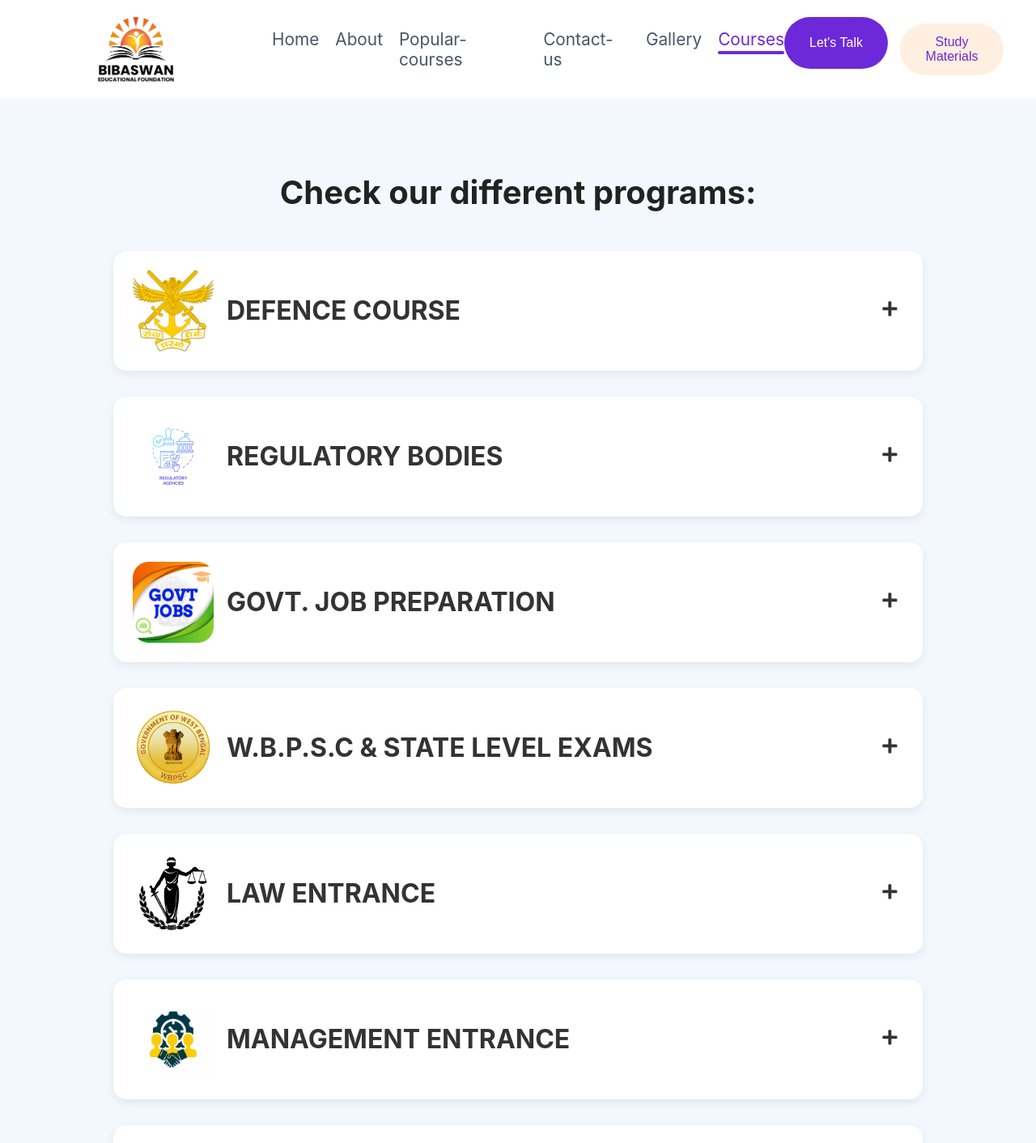
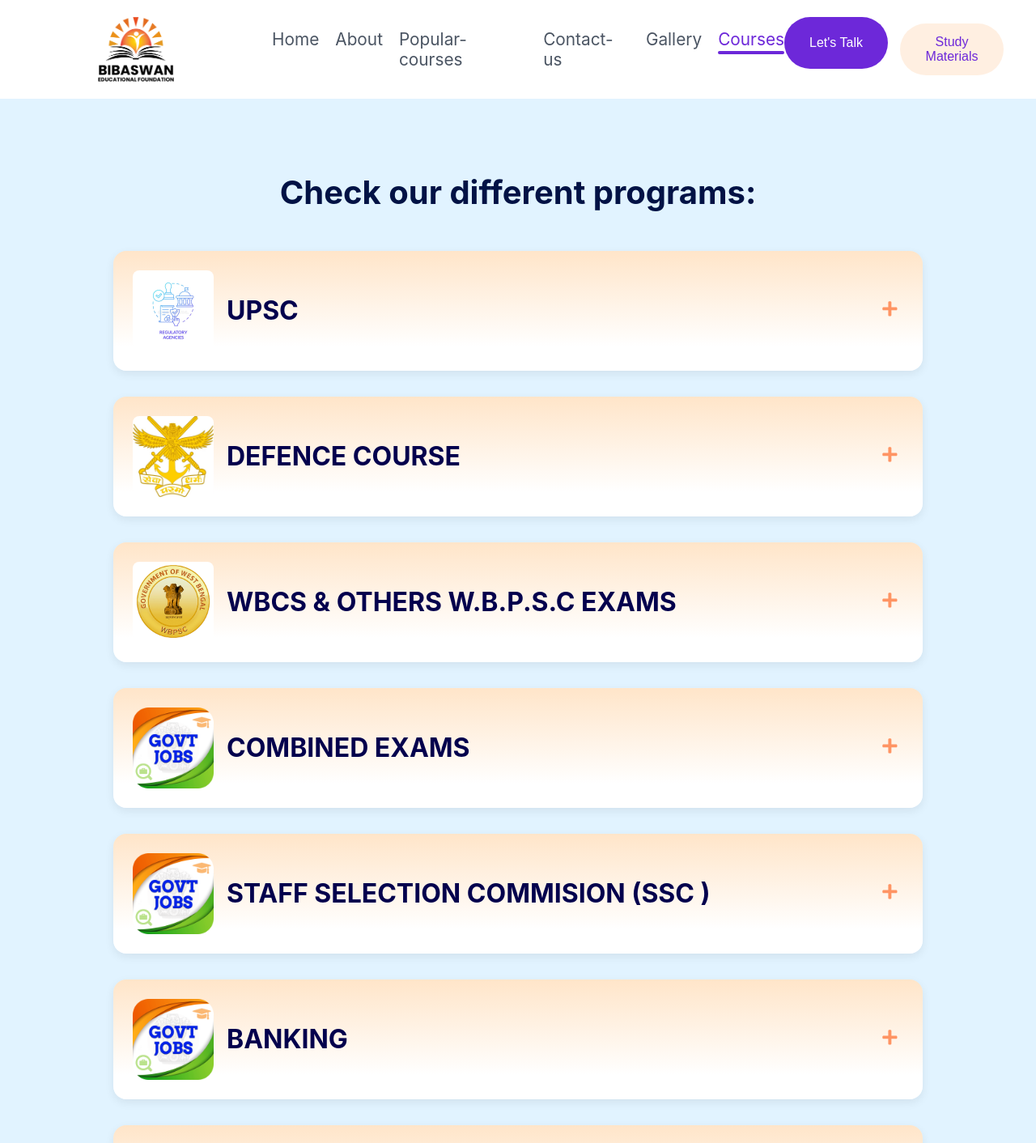
Before and after one commit to bibaswan19/v1-19-07-2025, a React (Create React App) app: page /courses in a window 1280 px wide. Shown: the top 1412 px of the page at 81% size. Built offline with nearby package versions, Linux system fonts and the light colour scheme.

Commit message:
Add files via upload

```diff
--- a/src/Courses.css
+++ b/src/Courses.css
@@ -1,6 +1,6 @@
 .courses-page {
   padding: 4rem 2rem;
-  background: #f2f8fd;
+  background: rgba(163, 217, 255, 0.322);
   min-height: 100vh;
 }
 
@@ -8,7 +8,7 @@
   text-align: center;
   font-size: 2.5rem;
   margin-bottom: 3rem;
-  color: #222;
+  color: rgb(1, 18, 69);
 }
 
 .course-list {
@@ -20,7 +20,7 @@
 }
 
 .course-item {
-  background: #fff;
+  background: linear-gradient(to bottom , rgb(255, 229, 201) 0%, rgb(255, 255, 255) 80%);
   padding: 1.5rem;
   border-radius: 1rem;
   box-shadow: 0 4px 12px rgba(0, 0, 0, 0.07);
@@ -52,7 +52,7 @@
 .course-info h2 {
   font-size: 2rem;
   margin: 0;
-  color: #333;
+  color: rgb(3, 0, 77);
 }
 
 .toggle-btn {
@@ -60,7 +60,7 @@
   border: none;
   font-size: 1.3rem;
   cursor: pointer;
-  color: #333;
+  color: rgb(255, 148, 99);
 }
 
 .subtopics {
@@ -75,7 +75,7 @@
   display: flex;
   align-items: center;
   justify-content: space-between;
-  color: #444;
+  color: rgb(68, 68, 68);
 }
 
 .course-item:hover {
@@ -86,7 +86,7 @@
 
 /* Hover effect for subtopic row */
 .subtopics li:hover {
-  background-color: #f2f8fd;
+  background-color: rgb(242, 248, 253);
   border-radius: 6px;
   padding: 0.3rem 0.6rem;
   cursor: pointer;
@@ -114,16 +114,16 @@
 
 
 .subtopics .arrow {
-  color: #007bff;
+  color: rgba(0, 123, 255, 0.513);
 }
 
 .download-icon {
-  color: #007bff;
+  color: rgba(0, 123, 255, 0.626);
   font-size: 1.3rem;
   text-decoration: none;
   margin-left: 1rem;
 }
 
 .download-icon:hover {
-  color: #ff9238;
+  color: rgb(0, 123, 255);
 }
--- a/src/Courses.jsx
+++ b/src/Courses.jsx
@@ -7,6 +7,13 @@ import Footer from "./components/Footer";
 
 const courses = [
   {
+    title: "UPSC",
+    image: require("./assets/regulatory-agencies-blue-gradient-concept-icon-regulatory-agencies-blue-gradient-concept-icon-test-control-safety-clinical-242938439.webp"),
+    subtopics: [
+      { title: "CIVIL SERVICE EXAMINATIONS (C.S.E) ", pdf: "/pdfs/rbi.pdf", description: "Complete preparation for UPSC Civil Services Examination (CSE) covering Prelims, Mains, and Interview with expert mentorship and updated study materials." },
+    ],
+  },
+  {
     title: "DEFENCE COURSE",
     image: require("./assets/National_Defence_Academy_NDA.png"),
     subtopics: [
@@ -15,42 +22,52 @@ const courses = [
     ],
   },
   {
-    title: "REGULATORY BODIES",
-    image: require("./assets/regulatory-agencies-blue-gradient-concept-icon-regulatory-agencies-blue-gradient-concept-icon-test-control-safety-clinical-242938439.webp"),
-    subtopics: [
-      { title: "RBI", pdf: "/pdfs/rbi.pdf", description: "Comprehensive preparation for RBI Grade B and Assistant exams." },
-      { title: "SEBI", pdf: "/pdfs/sebi.pdf", description: "Covers SEBI Grade A syllabus with financial and legal module focus." },
-      { title: "SIDBI", pdf: "/pdfs/sidbi.pdf", description: "Structured course for Small Industries Development Bank of India exams." },
-      { title: "NABARD", pdf: "/pdfs/nabard.pdf", description: "In-depth prep for NABARD Grade A & B with agriculture and rural focus." },
-    ],
-  },
-  {
-    title: "GOVT. JOB PREPARATION",
-    image: require("./assets/unnamed.png"),
-    subtopics: [
-      { title: "UPSC CSE", pdf: "/pdfs/upsc.pdf", description: "Covers prelims and mains for UPSC CSE with detailed notes and mock tests." },
-      { title: "SSC", pdf: "/pdfs/ssc.pdf", description: "CGL, CHSL and other SSC tier exams with full syllabus support." },
-      { title: "BANKING", pdf: "/pdfs/banking.pdf", description: "IBPS, SBI PO/Clerk prep with mock tests and interview training." },
-      { title: "RAIL/POLICE", pdf: "/pdfs/rail-police.pdf", description: "Covers RRB and Police constable/SI exams with physical tips." },
-    ],
-  },
-  {
-    title: "W.B.P.S.C & STATE LEVEL EXAMS",
+    title: "WBCS & OTHERS W.B.P.S.C EXAMS",
     image: require("./assets/WBPSC-_1578390851.png"),
     subtopics: [
       { title: "WBCS", pdf: "/pdfs/wbcs.pdf", description: "Complete course for West Bengal Civil Services exams." },
       { title: "FOOD SI", pdf: "/pdfs/food-si.pdf", description: "Includes Food Sub-Inspector syllabus and previous year papers." },
       { title: "CLERKSHIP", pdf: "/pdfs/clerkship.pdf", description: "Covers clerical-level state jobs with practice sets." },
-      { title: "ICDS / MISC", pdf: "/pdfs/icds.pdf", description: "Preparation for ICDS, Miscellaneous exams under PSC." },
+      { title: "MISCELLANEOUS", pdf: "/pdfs/icds.pdf", description: "Dedicated preparation for various state and central competitive exams with comprehensive study plans, practice tests, and expert guidance." },
+      { title: "WBP", pdf: "/pdfs/icds.pdf", description: "Focused preparation for West Bengal Police (WBP) Constable and SI exams with updated syllabus coverage, mock tests, and expert support." },
+    ],
+  },
+  {
+    title: "COMBINED EXAMS",
+    image: require("./assets/unnamed.png"),
+    subtopics: [
+      { title: "SSC", pdf: "/pdfs/ssc.pdf", description: "CGL, CHSL and other SSC tier exams with full syllabus support." },
+      { title: "BANK", pdf: "/pdfs/banking.pdf", description: "Complete coaching for Bank exams like IBPS, SBI, and RBI with updated materials, mock tests, and expert-led classes for Prelims and Mains." },
+      { title: "RAIL", pdf: "/pdfs/rail-police.pdf", description: "Thorough preparation for Railway exams like RRB NTPC, Group D, and ALP with latest syllabus coverage, practice sets, and expert guidance." },
+    ],
+  },
+  {
+    title: "STAFF SELECTION COMMISION (SSC ) ",
+    image: require("./assets/unnamed.png"),
+    subtopics: [
+      { title: "SSC", pdf: "/pdfs/ssc.pdf", description: "CGL, CHSL and other SSC tier exams with full syllabus support." },
+    ],
+  },
+  {
+    title: "BANKING",
+    image: require("./assets/unnamed.png"),
+    subtopics: [
+      { title: "P.O", pdf: "/pdfs/ssc.pdf", description: "Expert-led preparation for Bank P.O. exams (IBPS, SBI, etc.) with focused training on Prelims, Mains, and Interview rounds." },
+      { title: "CLERK", pdf: "/pdfs/ssc.pdf", description: "Structured coaching for Bank Clerk exams (IBPS, SBI, etc.) with updated syllabus, regular mock tests, and personalized guidance." },
+    ],
+  },
+   {
+    title: "RAIL",
+    image: require("./assets/unnamed.png"),
+    subtopics: [
+      { title: "RAIL", pdf: "/pdfs/ssc.pdf", description: "Comprehensive preparation for Railway exams like RRB NTPC, Group D, ALP, and Technician with updated content, mock tests, and expert support." },
     ],
   },
   {
     title: "LAW ENTRANCE",
     image: require("./assets/adalet-logo-png_seeklogo-341382.png"),
     subtopics: [
-      { title: "CLAT", pdf: "/pdfs/clat.pdf", description: "Law entrance exam prep for CLAT UG & PG." },
-      { title: "AILET", pdf: "/pdfs/ailet.pdf", description: "Covers AILET syllabus with mock tests and legal reasoning." },
-      { title: "LSAT", pdf: "/pdfs/lsat.pdf", description: "Logical reasoning and reading comprehension for LSAT." },
+      { title: "CLAT", pdf: "/pdfs/clat.pdf", description: "Focused preparation for CLAT with expert faculty, updated legal reasoning materials, mock tests, and personalized mentorship for top law school admissions." },
     ],
   },
   {
@@ -60,7 +77,6 @@ const courses = [
       { title: "CAT", pdf: "/pdfs/cat.pdf", description: "Quant, DILR, and VARC with CAT-specific strategies." },
       { title: "MAT", pdf: "/pdfs/mat.pdf", description: "Covers the Management Aptitude Test with timed tests." },
       { title: "XAT", pdf: "/pdfs/xat.pdf", description: "XAT exam strategies including decision making and essays." },
-      { title: "IPM", pdf: "/pdfs/ipm.pdf", description: "Integrated Program in Management (IPM) entrance preparation." },
     ],
   },
   {
@@ -69,13 +85,12 @@ const courses = [
     subtopics: [
       { title: "SPOKEN ENGLISH", pdf: "/pdfs/spoken.pdf", description: "Interactive sessions to improve English speaking fluency." },
       { title: "PERSONALITY DEVELOPMENT", pdf: "/pdfs/personality.pdf", description: "Confidence building, interviews, and soft skills training." },
-      { title: "AI CODING", pdf: "/pdfs/ai-coding.pdf", description: "Learn coding for AI projects with Python basics." },
-      { title: "HTML", pdf: "/pdfs/html.pdf", description: "Web development fundamentals using HTML, CSS, and examples." },
+      { title: "PROGRAMMING ", pdf: "/pdfs/ai-coding.pdf", description: "Hands-on programming courses with real-world projects, expert mentorship, and training in languages like Python, Java, C++, and more." },
     ],
   },
 ];
 
-const Courses = () => {
+const Courses = ({ onOpenPopup }) => {
   const [expanded, setExpanded] = useState(Array(courses.length).fill(false));
 
   const toggleExpand = (index) => {
@@ -86,7 +101,7 @@ const Courses = () => {
 
   return (
     <>
-      <NavBar />
+      <NavBar onOpenPopup={onOpenPopup} />
       <div className="courses-page">
         <h1 className="courses-heading">Check our different programs:</h1>
         <div className="course-list">
--- a/src/components/Gallery.jsx
+++ b/src/components/Gallery.jsx
@@ -18,7 +18,7 @@ import Footer from "./Footer.jsx";
 const panels = [G1, G2, G3, G4, G5, G6, G7, G8, G9, G10];
 const angle = 180 / (panels.length - 1);
 
-export default function ThreeDGallery() {
+export default function ThreeDGallery({ onOpenPopup }) {
   const [currentIndex, setCurrentIndex] = useState(0);
 
   // handlers
@@ -79,7 +79,7 @@ export default function ThreeDGallery() {
 
   return (
     <>
-      <NavBar />
+      <NavBar onOpenPopup={onOpenPopup} />
       <div
         className="gallery-container"
         onMouseDown={handleMouseDown}
--- a/src/components/HeroSection.css
+++ b/src/components/HeroSection.css
@@ -2,7 +2,7 @@
   display: flex;
   justify-content: space-between;
   padding: 2rem;
-  background: #f2f8fd;
+  background: rgba(212, 236, 255, 0.588);
   border-radius: 20px;
 }
 
@@ -56,6 +56,7 @@
 .hero-tags span {
   margin-right: 1rem;
   color: #007cf8;
+  line-height: 2rem;
   font-weight: 500;
 }
 
@@ -71,9 +72,9 @@
 
 .badge-course, .badge-stats {
   position: absolute;
-  background: white;
+  background: linear-gradient(to right, rgba(113, 177, 255, 0.651), rgb(235, 239, 255));
   border-radius: 10px;
-  padding: 0.5rem 1rem;
+  padding: 1rem 1rem;
   box-shadow: 0 4px 10px rgba(0,0,0,0.1);
 }
 
--- a/src/components/HeroSection.jsx
+++ b/src/components/HeroSection.jsx
@@ -7,10 +7,9 @@ const HeroSection = () => {
     <div className="hero-container" id="home">
       <div className="hero-left">
         <p className="hero-offer">✅ Get 30% off on first enroll</p>
-        <h1>JOIN US FOR SHAPING
-            YOUR BRIGHT FUTURE</h1>
+        <h1>YOUR SUCCESS ,OUR GOAL</h1>
         <p className="hero-subtext">
-          Build skills with our courses and mentor from world-class companies.
+          There’s no shortcut to success, but there’s always the right guidance – find it at Bibaswan.
         </p>
 
         {/* <div className="search-bar">
@@ -18,9 +17,15 @@ const HeroSection = () => {
           <button>🔍</button>
         </div> */}
         <div className="hero-tags">
-          <span>✔️ Flexible</span>
-          <span>✔️ Learning path</span>
-          <span>✔️ Community</span>
+          <span>✔️ Expert Faculty Mentorship </span>
+          <br/>
+          <span>✔️ Friendly & Supportive Community</span>
+          <br/>
+          <span>✔️ Personal Performance Monitoring</span>
+          <br/>
+          <span>✔️ Daily MCQs + PYQs</span>
+          <br/>
+          <span>✔️ 1:1 Progress Guidance</span>
         </div>
       </div>
 
--- a/src/components/Testimonial.css
+++ b/src/components/Testimonial.css
@@ -1,6 +1,6 @@
 .testimonial-section {
   padding: 1rem 1rem;
-  background: rgba(255, 148, 61, 0.153);
+  background: linear-gradient(to bottom,  rgba(255, 255, 255, 0.919), rgba(160, 207, 255, 0.8));
   overflow-x: visible;
   height: 65vh;
 }
```
